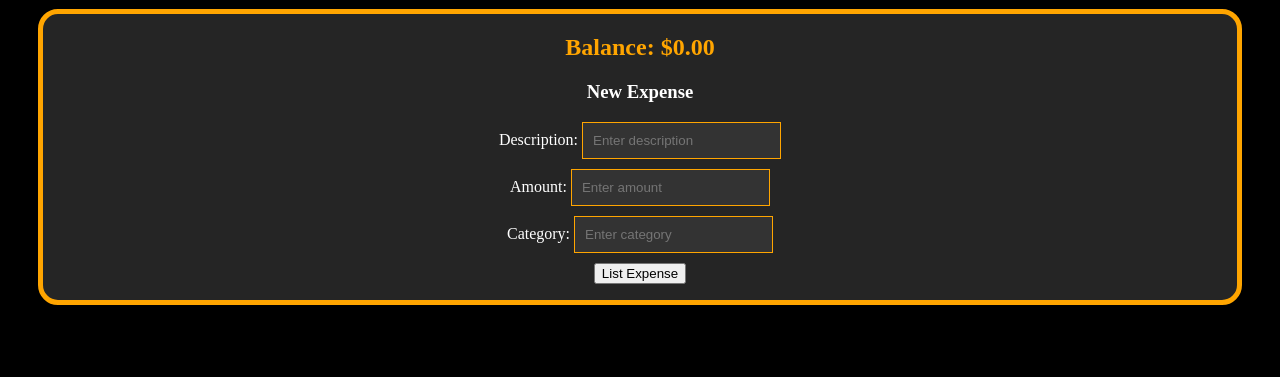
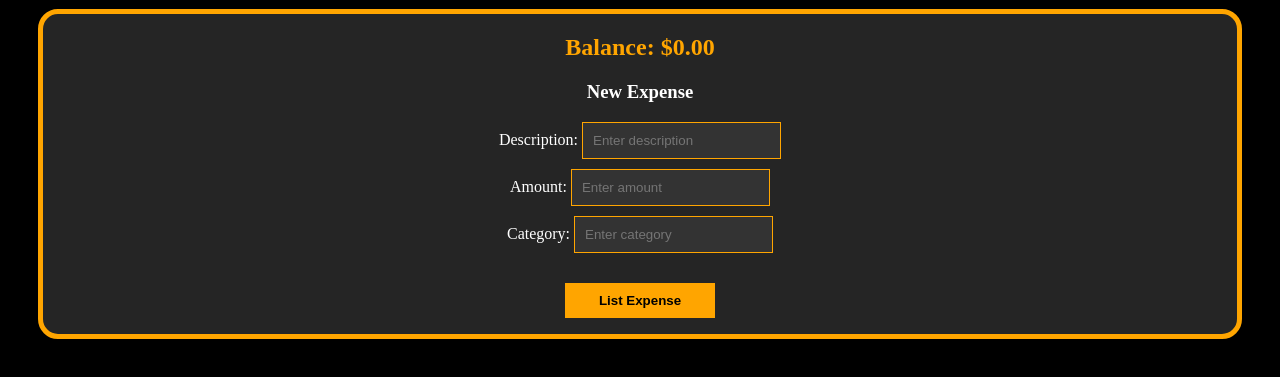
Before and after one commit to KrithikSin/Phase-1-Project, a plain HTML site: page index.html in a window 1280 px wide. Shown: the part 79-456 px from the top of the page. Drawn offline with Linux system fonts and the light colour scheme.

Commit message:
updated submit button to adhere to black orange theme of the app

```diff
--- a/styles.css
+++ b/styles.css
@@ -23,3 +23,13 @@ body {
     color: orange;
     background-color: #333;
 }
+
+.submit {
+    background-color: orange;
+    color: black;
+    padding: 10px;
+    border: none;
+    font-weight: bold;
+    width: 150px;
+    margin-top: 20px;
+}
```
